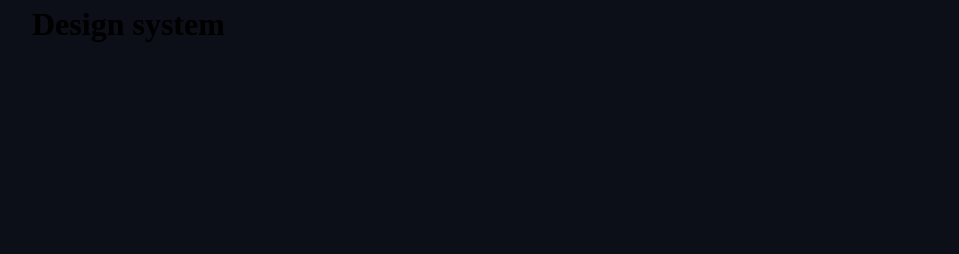
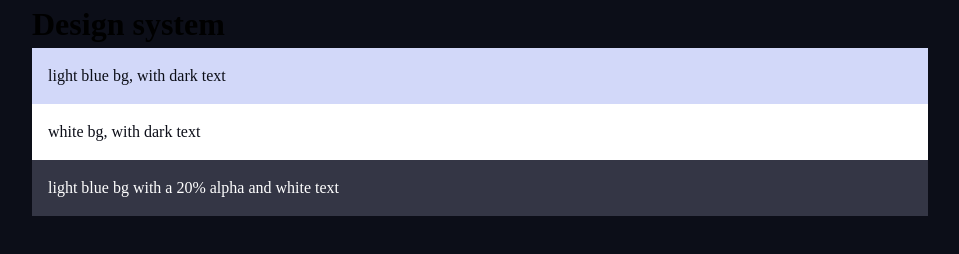
Before and after one commit to eirosiuss/Space-tourism, a plain HTML site: page Space-tourism/design-system.html in a window 1280 px wide. Shown: the whole page, without its empty margins (160-1119 px from the left). Drawn offline with Linux system fonts and the light colour scheme.

Commit message:
Enhance CSS for color classes

```diff
--- a/Space-tourism/design-system.html
+++ b/Space-tourism/design-system.html
@@ -1,20 +1,31 @@
 <!DOCTYPE html>
 <html lang="en">
+
 <head>
     <meta charset="UTF-8">
     <meta name="viewport" content="width=device-width, initial-scale=1.0">
     <link rel="stylesheet" href="style.css">
     <title>Design system</title>
 </head>
+
 <body class="bg-dark">
 
     <div class="container">
         <h1>Design system</h1>
 
-        <section id="colors">
+        <div class="bg-light text-dark" style="padding: 1rem">
+            light blue bg, with dark text
+        </div>
 
-        </section>
+        <div class="bg-white text-dark" style="padding: 1rem">
+            white bg, with dark text
+        </div>
+
+        <div class="example-component text-white" style="padding: 1rem">
+            light blue bg with a 20% alpha and white text
+        </div>
     </div>
 
 </body>
+
 </html>
--- a/Space-tourism/style.css
+++ b/Space-tourism/style.css
@@ -105,17 +105,33 @@ select {
 
 /* colors */
 
-.bg-dark {background-color: hsl( var(--clr-dark) );}
+.bg-dark {
+    background-color: hsl(var(--clr-dark));
+}
 
-.bg-light {background-color: hsl( var(--clr-light) );}
+.bg-light {
+    background-color: hsl(var(--clr-light));
+}
 
-.bg-white {background-color: hsl( var(--clr-white) );}
+.bg-white {
+    background-color: hsl(var(--clr-white));
+}
 
-.text-dark {color: hsl( var(--clr-dark) );}
+.text-dark {
+    color: hsl(var(--clr-dark));
+}
 
-.text-light {color: hsl( var(--clr-light) );}
+.text-light {
+    color: hsl(var(--clr-light));
+}
 
-.text-white {color: hsl( var(--clr-white) );}
+.text-white {
+    color: hsl(var(--clr-white));
+}
+
+.example-component {
+    background-color: hsl(var(--clr-light) / .2);
+}
 
 .box {
     background: lightblue;
```
